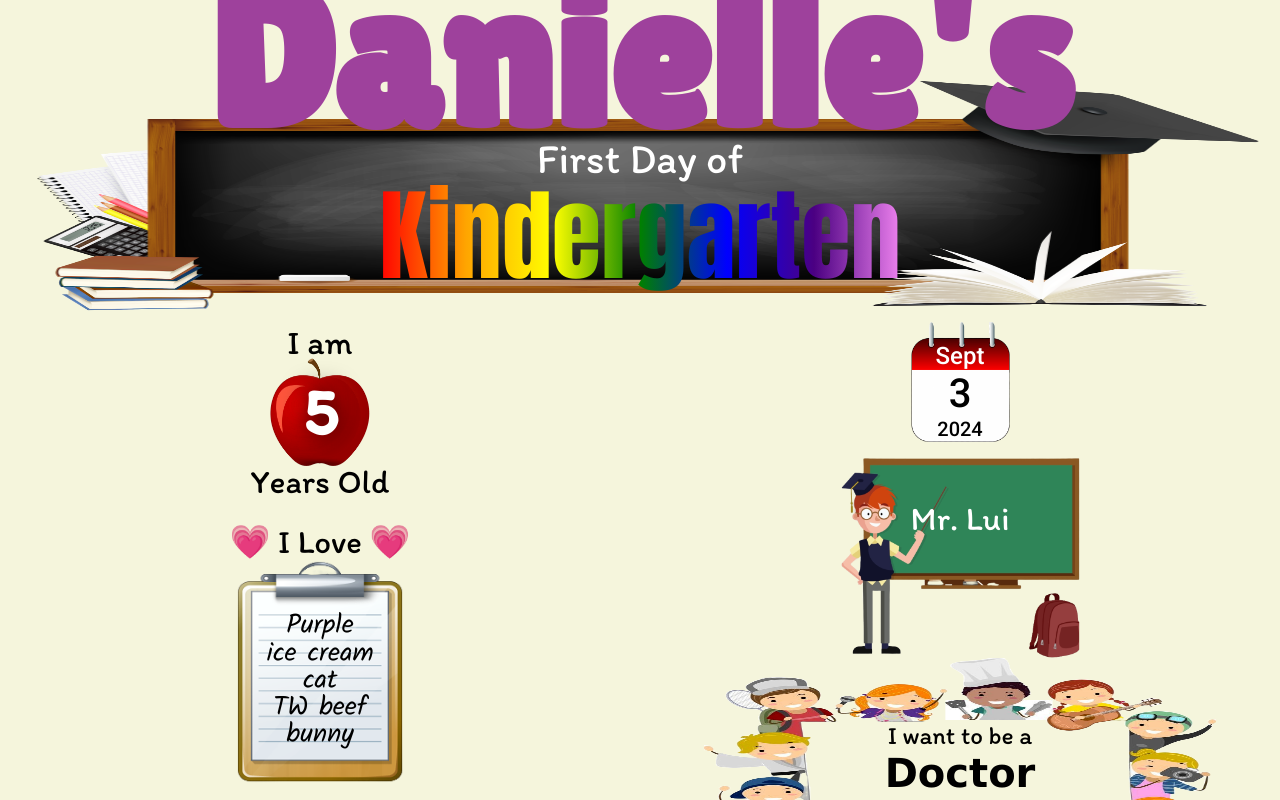
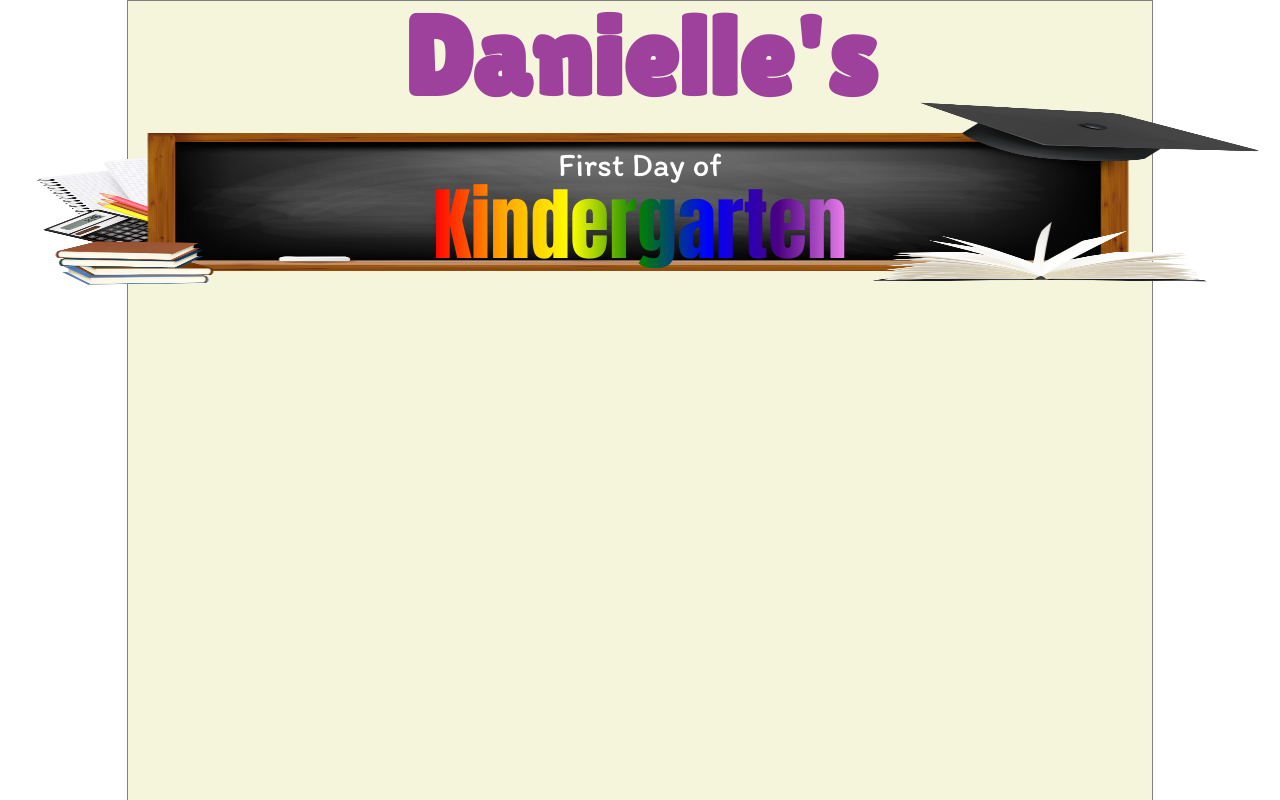
Before and after one commit to villysiu/first-day, a React (Create React App) app: page / in a window 1280 px wide. Shown: the top 800 px of the page. Built offline with nearby package versions, Linux system fonts and the light colour scheme.

Commit message:
test on ipad

```diff
--- a/src/App.css
+++ b/src/App.css
@@ -1,8 +1,14 @@
+/*  Based on ipad pro as default
+    height: 100vh;  1024px 64rem
+    width: 100vw;  1366px 85.375rem */
+
 :root {
+
   --calendar-height: 15vh;
   --col-width: 50vw;
   --name-height: 14vh;
-  --grade-height: 24vh;
+  --name-width: 100vw;
+  --grade-height: 25vh;
   --grade-width: 100vw;
   --age-height: 25vh;
   --favorite-height: 37vh;
@@ -10,23 +16,35 @@
   --career-height: 25vh;
   --crayon-height: 10vh;
 }
-@media screen and (min-width: 844px) {
+@media screen and (min-width: 1366.25px) {
   :root{
-    --grade-height: 252px;
-  /* --grade-width: 100vw; */
+
+    --grade-width: 64rem;
+    /* --name-width: 1536px; */
+  }
+
+}
+@media screen and (min-height: 1024.25px) {
+  :root{
+    --grade-height: calc(85rem / 4);
+
   }
 
 }
 .App {
-  text-align: center;
+  display: flex;
+  flex-direction: column;
+  align-items: center;
   background-color: beige;
-  height: 100%;
-  /* color: white; */
-  /* font-family: 'Segoe UI', Tahoma, Geneva, Verdana, sans-serif; */
+  height: 1366px;
+  width: 1024px;
+  margin-left: auto;
+  margin-right: auto;
   font-family: "Itim", cursive;
   font-weight: 400;
   font-style: normal;
-  /* font-size: var(--font-size); */
+  border: gray solid 1px;
+
 }
 .row {
   display: flex;
@@ -45,11 +63,13 @@
     flex-direction: column;
     align-items: center;
     justify-content: center;
-    margin-bottom: calc(--var(--name-height) / 8);
+    margin-bottom: calc(var(--name-height) / 8);
+    width: var(--name-width);
     height: var(--name-height);
+
 }
 .name-text {
-  font-size: 16vw;
+  font-size: calc(var(--name-height));
   font-weight: bolder;
   color: rgb(158, 65, 156);
 }
@@ -60,7 +80,7 @@
 }
 /* GRADE */
 .grade {
-
+  width: var(--grade-width);
   height: var(--grade-height);
   background-image: url("./images/blackboard.png");
   background-repeat: no-repeat;
--- a/src/App.js
+++ b/src/App.js
@@ -13,7 +13,7 @@ function App() {
     <div className="App">
       <Name />
       <Grade />
-      <div className="row">
+      {/* <div className="row">
         <div className="col-50">
 
           <Age />
@@ -27,7 +27,7 @@ function App() {
           <Career />
 
         </div>
-      </div>
+      </div> */}
     </div>
   );
 }
```
